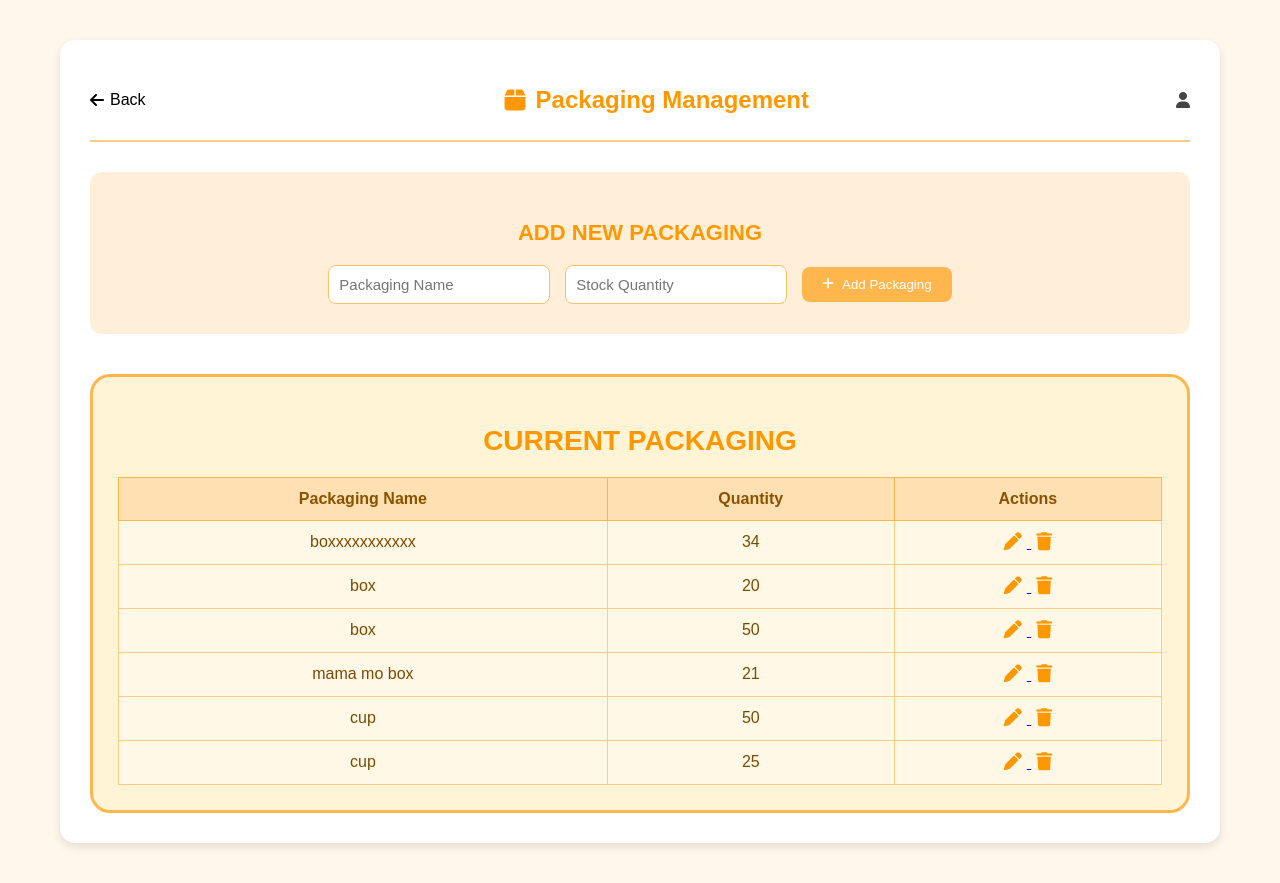
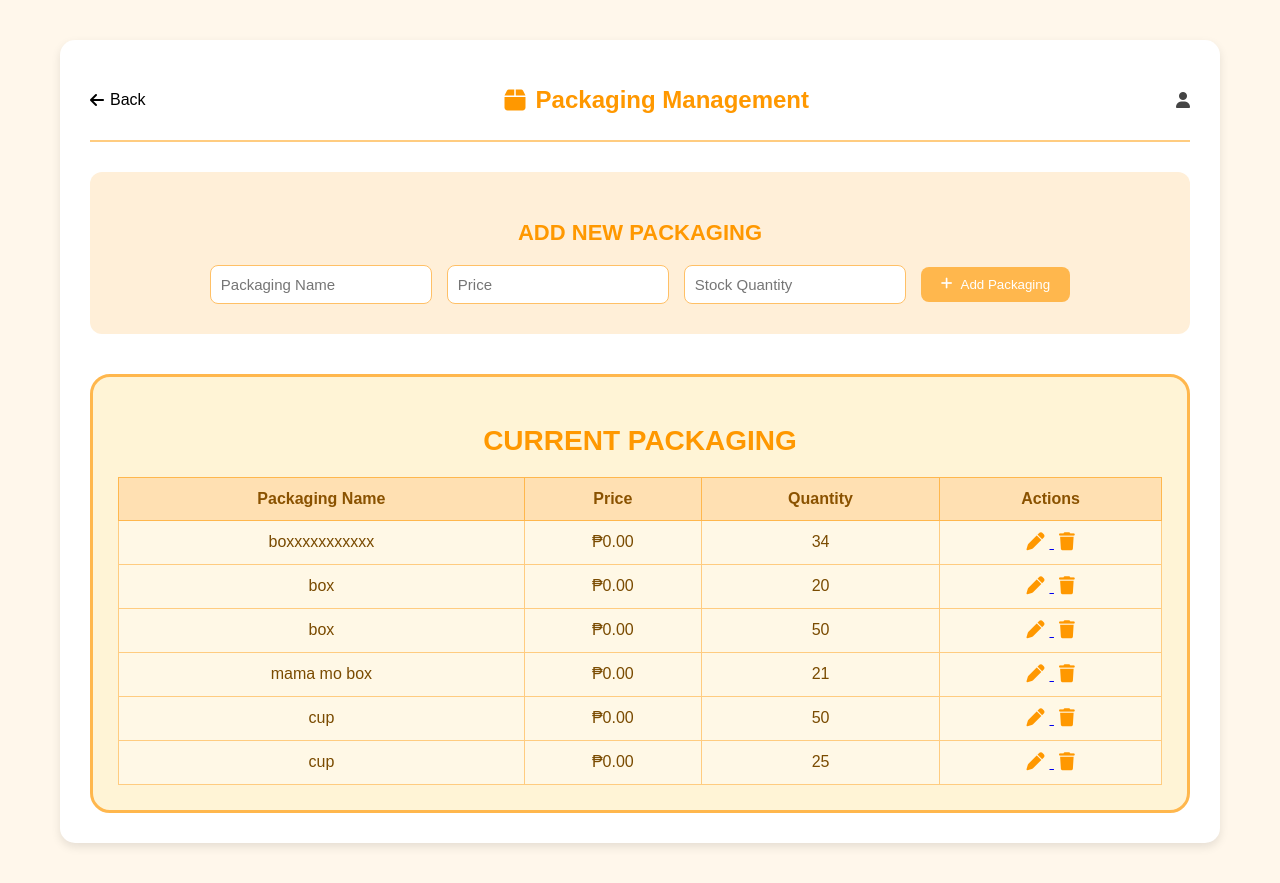
Before and after one commit to mgdejuan/Chillventory, a Django app: page /packaging/ in a window 1280 px wide. Run offline with Django 5.2, Linux system fonts and the light colour scheme; data comes from the database, SQL or seed files in the repository; both versions use the stored data as it was after the commit.

Commit message:
FINAL NA TALAGA AS IN

```diff
--- a/dashboard/models.py
+++ b/dashboard/models.py
@@ -37,6 +37,7 @@ class Topping(models.Model):
 # ----------------- PACKAGING -----------------
 class Packaging(models.Model):
     name = models.CharField(max_length=100)
+    price = models.DecimalField(max_digits=10, decimal_places=2, default=0)
     quantity = models.IntegerField(default=0)
 
     def __str__(self):
--- a/dashboard/templates/dashboard/packaging.html
+++ b/dashboard/templates/dashboard/packaging.html
@@ -46,6 +46,7 @@
       <form method="POST" action="{% url 'packaging' %}">
         {% csrf_token %}
         <input type="text" name="name" placeholder="Packaging Name" required>
+        <input type="number" name="price" placeholder="Price" min="0" step="0.01" required>
         <input type="number" name="quantity" placeholder="Stock Quantity" min="0" required>
         <button type="submit" class="add-btn">
           <i class="fa-solid fa-plus"></i> Add Packaging
@@ -61,6 +62,7 @@
         <thead>
           <tr>
             <th>Packaging Name</th>
+            <th>Price</th>
             <th>Quantity</th>
             <th>Actions</th>
           </tr>
@@ -69,13 +71,16 @@
         <tbody>
           {% for pack in packagings %}
             {% if packaging_to_edit and packaging_to_edit.id == pack.id %}
-              {# Edit mode: wrap the whole row in a form so inputs/buttons remain inside the same form #}
+              <!-- EDIT MODE -->
               <form method="POST" action="{% url 'packaging' %}">
                 {% csrf_token %}
                 <input type="hidden" name="packaging_id" value="{{ pack.id }}">
                 <tr>
                   <td>
                     <input type="text" name="name" value="{{ pack.name }}" required>
+                  </td>
+                  <td>
+                    <input type="number" name="price" value="{{ pack.price }}" min="0" step="0.01" required>
                   </td>
                   <td>
                     <input type="number" name="quantity" value="{{ pack.quantity }}" min="0" required>
@@ -87,15 +92,17 @@
                 </tr>
               </form>
             {% else %}
+              <!-- NORMAL VIEW -->
               <tr>
                 <td>{{ pack.name }}</td>
+                <td>₱{{ pack.price }}</td>
                 <td>{{ pack.quantity }}</td>
                 <td class="actions">
                   <a href="{% url 'packaging' %}?edit={{ pack.id }}" title="Edit">
                     <i class="fa-solid fa-pen"></i>
                   </a>
                   <a href="{% url 'delete_packaging' pack.id %}"
-                     onclick="return confirm('Are you sure you want to delete {{ topping.name }}?')"
+                     onclick="return confirm('Are you sure you want to delete {{ pack.name }}?')"
                      title="Delete">
                     <i class="fa-solid fa-trash"></i>
                   </a>
@@ -104,7 +111,7 @@
             {% endif %}
           {% empty %}
             <tr>
-              <td colspan="3" class="no-data">No packaging found.</td>
+              <td colspan="4" class="no-data">No packaging found.</td>
             </tr>
           {% endfor %}
         </tbody>
--- a/dashboard/views.py
+++ b/dashboard/views.py
@@ -75,6 +75,7 @@ def delete_flavor(request, id):
 
 # ----------------- INGREDIENTS -----------------
 def ingredients(request):
+    # Detect edit mode
     edit_id = request.GET.get('edit')
     ingredient_to_edit = get_object_or_404(Ingredient, id=edit_id) if edit_id else None
 
@@ -82,10 +83,14 @@ def ingredients(request):
         action = request.POST.get('action')
 
         if action == 'update_ingredient':
+            # UPDATE EXISTING INGREDIENT
             ingredient_id = request.POST.get('ingredient_id')
             ingredient = get_object_or_404(Ingredient, id=ingredient_id)
+
             ingredient.name = request.POST.get('name')
+            ingredient.price = request.POST.get('price')
             ingredient.quantity = int(request.POST.get('quantity') or 0)
+            ingredient.expiration_date = request.POST.get('expiration_date') or None
             ingredient.save()
 
             Log.objects.create(
@@ -93,10 +98,20 @@ def ingredients(request):
                 action=f"updated ingredient '{ingredient.name}'",
                 timestamp=timezone.now()
             )
+
         else:
+            # ADD NEW INGREDIENT
             name = request.POST.get('name')
+            price = request.POST.get('price')
             quantity = int(request.POST.get('quantity') or 0)
-            Ingredient.objects.create(name=name, quantity=quantity)
+            expiration_date = request.POST.get('expiration_date') or None
+
+            Ingredient.objects.create(
+                name=name,
+                price=price,
+                quantity=quantity,
+                expiration_date=expiration_date
+            )
 
             Log.objects.create(
                 user=request.user,
@@ -106,25 +121,30 @@ def ingredients(request):
 
         return redirect('ingredients')
 
-    ingredients_list = Ingredient.objects.all()
+    # GET request
+    ingredient_list = Ingredient.objects.all()
     return render(request, 'dashboard/ingredients.html', {
-        'ingredients': ingredients_list,
+        'ingredients': ingredient_list,
         'ingredient_to_edit': ingredient_to_edit
     })
 
+
 def delete_ingredient(request, id):
     ingredient = get_object_or_404(Ingredient, id=id)
+
     Log.objects.create(
         user=request.user,
         action=f"deleted ingredient '{ingredient.name}'",
         timestamp=timezone.now()
     )
+
     ingredient.delete()
     return redirect('ingredients')
 
 
 # ----------------- TOPPINGS -----------------
 def toppings(request):
+    # Detect edit mode
     edit_id = request.GET.get('edit')
     topping_to_edit = get_object_or_404(Topping, id=edit_id) if edit_id else None
 
@@ -132,10 +152,14 @@ def toppings(request):
         action = request.POST.get('action')
 
         if action == 'update_topping':
+            # UPDATE TOPPING
             topping_id = request.POST.get('topping_id')
             topping = get_object_or_404(Topping, id=topping_id)
+
             topping.name = request.POST.get('name')
+            topping.price = request.POST.get('price')
             topping.quantity = int(request.POST.get('quantity') or 0)
+            topping.expiration_date = request.POST.get('expiration_date') or None
             topping.save()
 
             Log.objects.create(
@@ -143,10 +167,20 @@ def toppings(request):
                 action=f"updated topping '{topping.name}'",
                 timestamp=timezone.now()
             )
+
         else:
+            # ADD TOPPING
             name = request.POST.get('name')
+            price = request.POST.get('price')
             quantity = int(request.POST.get('quantity') or 0)
-            Topping.objects.create(name=name, quantity=quantity)
+            expiration_date = request.POST.get('expiration_date') or None
+
+            Topping.objects.create(
+                name=name,
+                price=price,
+                quantity=quantity,
+                expiration_date=expiration_date
+            )
 
             Log.objects.create(
                 user=request.user,
@@ -156,24 +190,29 @@ def toppings(request):
 
         return redirect('toppings')
 
-    toppings_list = Topping.objects.all()
+    # GET request
+    topping_list = Topping.objects.all()
     return render(request, 'dashboard/toppings.html', {
-        'toppings': toppings_list,
+        'toppings': topping_list,
         'topping_to_edit': topping_to_edit
     })
 
+
 def delete_topping(request, id):
     topping = get_object_or_404(Topping, id=id)
+
     Log.objects.create(
         user=request.user,
         action=f"deleted topping '{topping.name}'",
         timestamp=timezone.now()
     )
+
     topping.delete()
     return redirect('toppings')
 
 # ----------------- PACKAGING -----------------
 def packaging(request):
+    # Detect edit mode
     edit_id = request.GET.get('edit')
     packaging_to_edit = get_object_or_404(Packaging, id=edit_id) if edit_id else None
 
@@ -181,21 +220,32 @@ def packaging(request):
         action = request.POST.get('action')
 
         if action == 'update_packaging':
+            # UPDATE PACKAGING ITEM
             packaging_id = request.POST.get('packaging_id')
-            pack = get_object_or_404(Packaging, id=packaging_id)
-            pack.name = request.POST.get('name')
-            pack.quantity = int(request.POST.get('quantity') or 0)
-            pack.save()
+            pkg = get_object_or_404(Packaging, id=packaging_id)
+
+            pkg.name = request.POST.get('name')
+            pkg.price = request.POST.get('price')
+            pkg.quantity = int(request.POST.get('quantity') or 0)
+            pkg.save()
 
             Log.objects.create(
                 user=request.user,
-                action=f"updated packaging '{pack.name}'",
+                action=f"updated packaging '{pkg.name}'",
                 timestamp=timezone.now()
             )
+
         else:
+            # ADD PACKAGING
             name = request.POST.get('name')
+            price = request.POST.get('price')
             quantity = int(request.POST.get('quantity') or 0)
-            Packaging.objects.create(name=name, quantity=quantity)
+
+            Packaging.objects.create(
+                name=name,
+                price=price,
+                quantity=quantity
+            )
 
             Log.objects.create(
                 user=request.user,
@@ -205,20 +255,24 @@ def packaging(request):
 
         return redirect('packaging')
 
+    # GET request
     packaging_list = Packaging.objects.all()
     return render(request, 'dashboard/packaging.html', {
         'packagings': packaging_list,
         'packaging_to_edit': packaging_to_edit
     })
 
+
 def delete_packaging(request, id):
-    pack = get_object_or_404(Packaging, id=id)
+    pkg = get_object_or_404(Packaging, id=id)
+
     Log.objects.create(
         user=request.user,
-        action=f"deleted packaging '{pack.name}'",
+        action=f"deleted packaging '{pkg.name}'",
         timestamp=timezone.now()
     )
-    pack.delete()
+
+    pkg.delete()
     return redirect('packaging')
 
 
```
Also changed, not shown: dashboard/migrations/0023_packaging_price.py (added), db.sqlite3.
